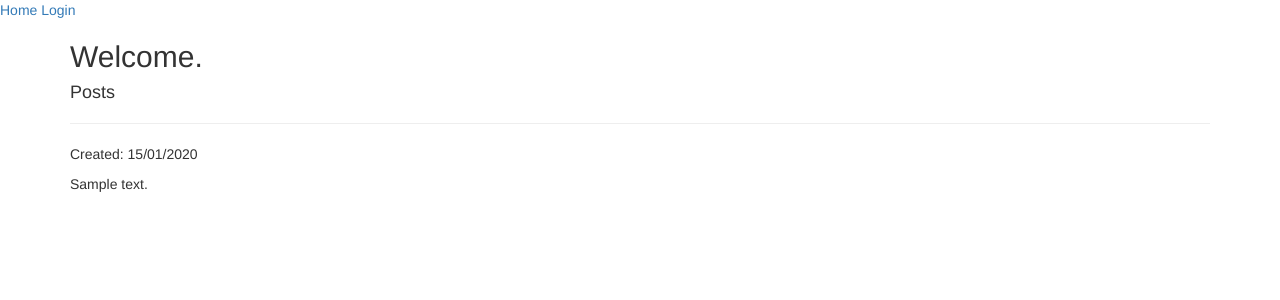
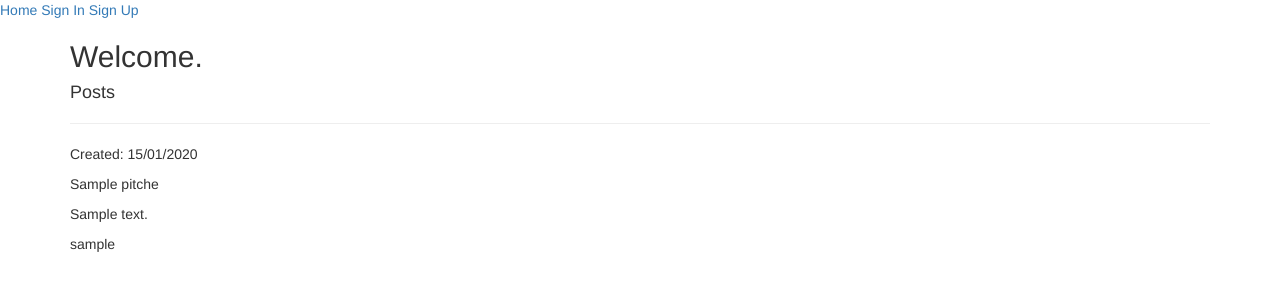
Before and after one commit to Willbeckh/one-time, a Flask app: page / in a window 1280 px wide. Shown: the top 300 px of the page. Run offline with Flask 2, Linux system fonts and the light colour scheme; tables that the repository leaves empty hold one stand-in row (values such as "Sample post"); some libraries are stand-ins or nearby versions.

Commit message:
pt: update layout

```diff
--- a/app/templates/index.html
+++ b/app/templates/index.html
@@ -15,7 +15,9 @@
       <hr />
       <div class="pitches">
         <p>Created: {{pitch.timestamp.strftime('%d/%m/%Y')}}</p>
+        <p>{{pitch.title}}</p>
         <p>{{ pitch.text }}</p>
+        <p>{{ pitch.author.username }}</p>
       </div>
     </div>
   </div>
--- a/app/templates/navbar.html
+++ b/app/templates/navbar.html
@@ -1,10 +1,10 @@
 <div>
   <a href="/">Home</a>
   {% if current_user.is_anonymous %}
-
-  <a href="{{ url_for('auth.login')}}">Login</a>
+  <a href="{{ url_for('auth.login')}}">Sign In</a>
+  <a href="{{url_for('auth.register') }}">Sign Up</a>
   {% else %}
-  <a href="{{ url_for('main.user', username=current_user.username ) }}">
+  <a href="{{ url_for('.user', username=current_user.username ) }}">
     Profile
   </a>
   <a href="{{ url_for('auth.logout') }}">Logout</a>
```
